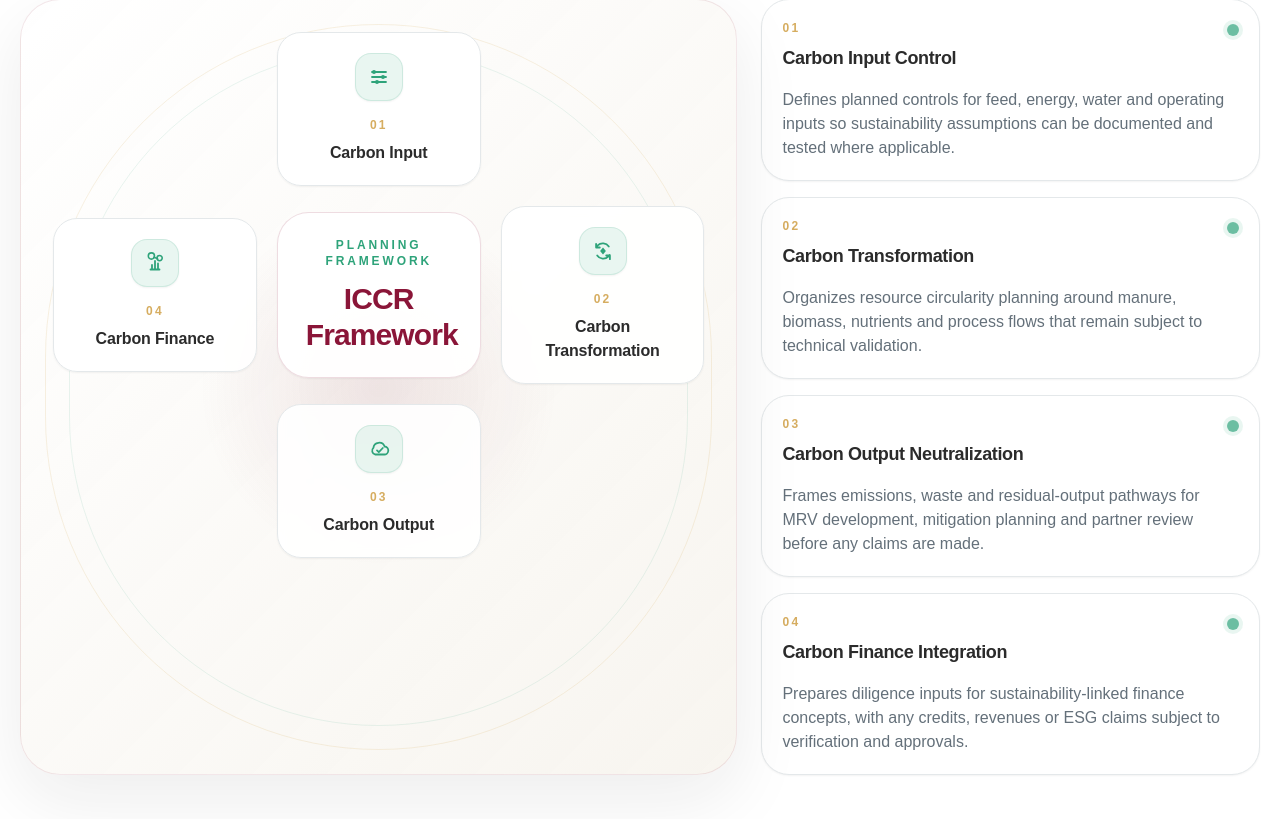
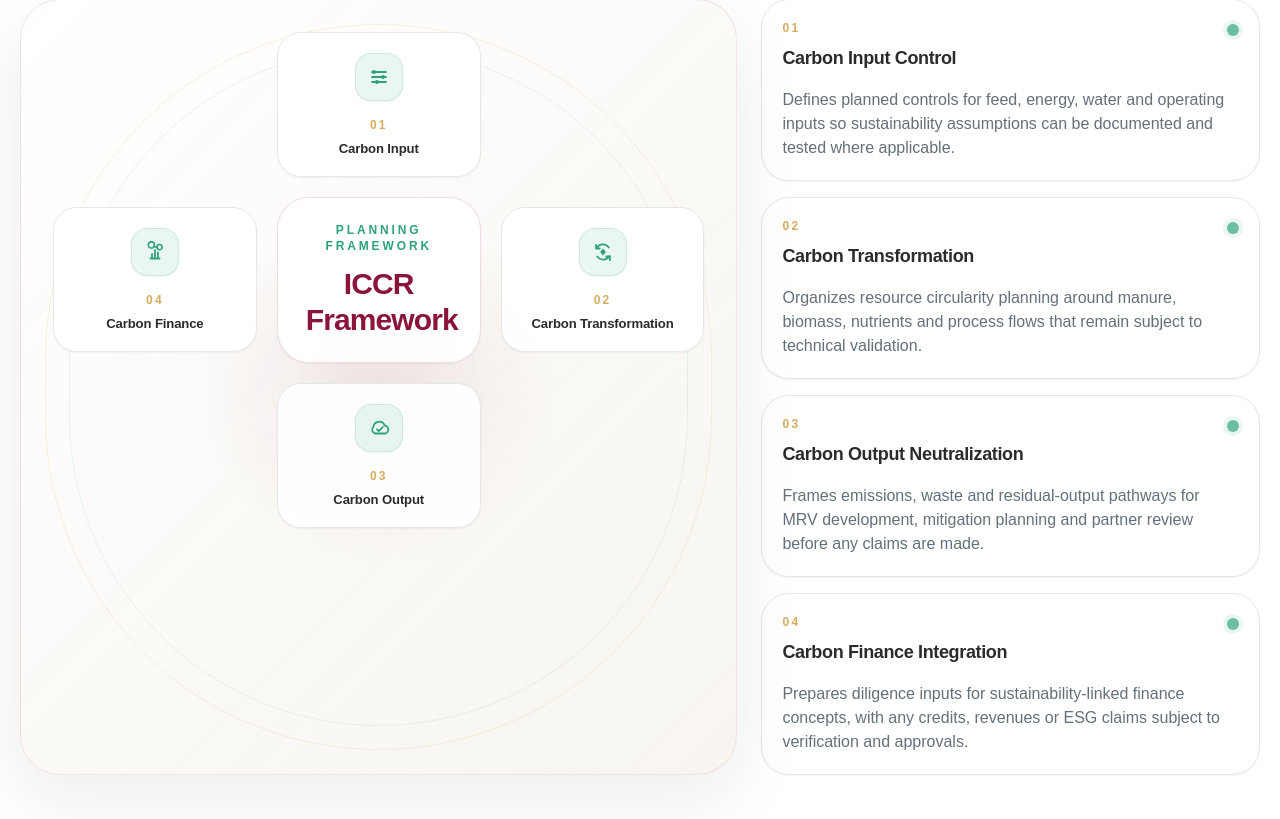
Before and after one commit to anwarlino/pmcs-holdings-website-v2, a Next.js app: page / in a window 1280 px wide. Shown: the part 4460-5279 px from the top of the page. Built offline with nearby package versions, Linux system fonts and the light colour scheme.

Commit message:
Reduce ICCR diagram title size

```diff
--- a/components/sections/IccrFrameworkSection.tsx
+++ b/components/sections/IccrFrameworkSection.tsx
@@ -80,7 +80,7 @@ export function IccrFrameworkSection({ dictionary }: { dictionary: LocaleContent
                     {pillar.icon}
                   </div>
                   <p className="mt-4 text-xs font-black uppercase tracking-[0.18em] text-pmcs-gold">{String(index + 1).padStart(2, '0')}</p>
-                  <h4 className="mt-2 min-w-0 whitespace-normal break-words text-sm font-black leading-snug tracking-[-0.01em] text-pmcs-charcoal md:text-base">{pillar.title}</h4>
+                  <h4 className="mt-2 min-w-0 whitespace-normal break-words text-[0.78rem] font-black leading-[1.15] tracking-[-0.01em] text-pmcs-charcoal md:text-[0.8rem] lg:text-[0.82rem]">{pillar.title}</h4>
                 </article>
               ))}
             </div>
```
